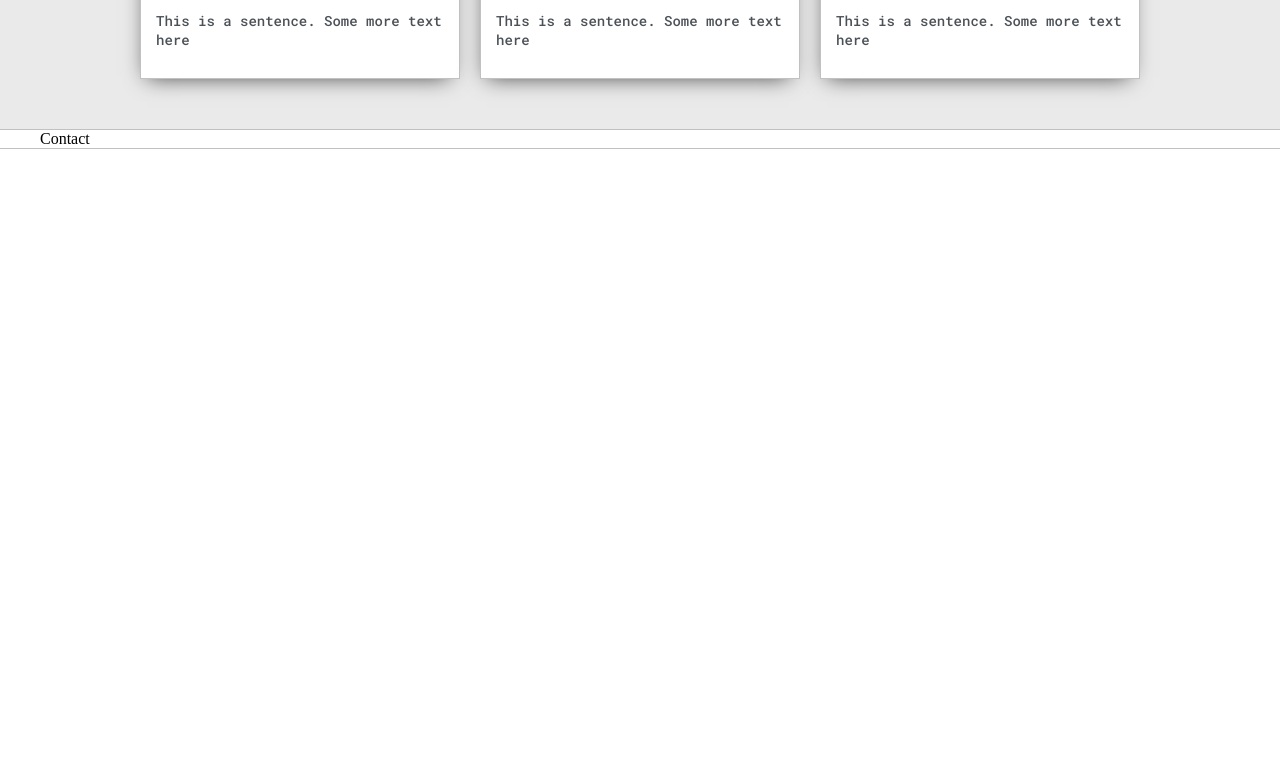
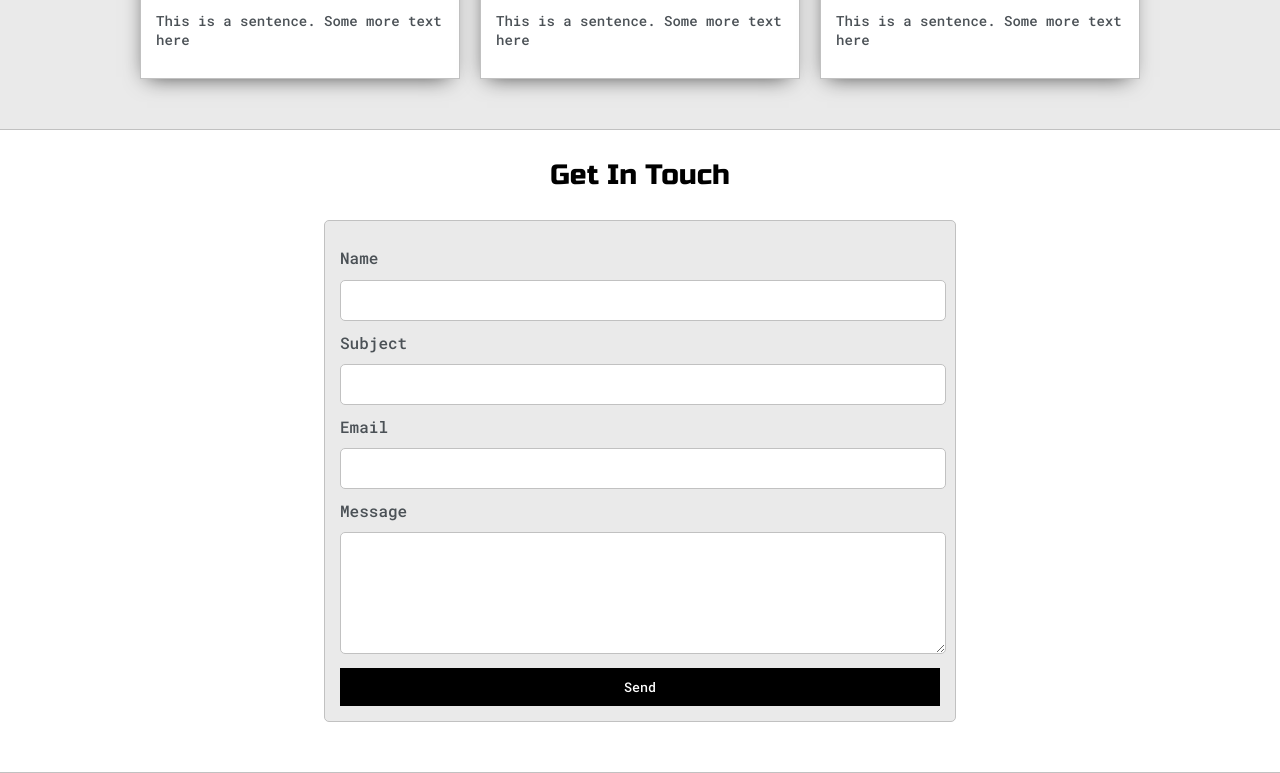
Before and after one commit to marvinw12/NewPortfolio, a plain HTML site: page index.html in a window 1280 px wide. Shown: the part 1588-2361 px from the top of the page. Before the commit the page ends 1737 px from the top, so only its background shows below. Drawn offline with Linux system fonts and the light colour scheme.

Commit message:
about page

```diff
--- a/index.html
+++ b/index.html
@@ -78,9 +78,12 @@
               Lorem ipsum dolor sit amet consectetur adipisicing elit. Non,
               quia!
             </p>
-          <hr>
+            <hr />
             <h4>Top Expertise</h4>
-          <p>Fullstack developer with primary focus in JavaScript + : <a target="_blank" href="#">Download Resume</a></p>
+            <p>
+              Fullstack developer with primary focus in JavaScript + :
+              <a target="_blank" href="#">Download Resume</a>
+            </p>
             <div id="skills">
               <ul>
                 <li>Java</li>
@@ -99,7 +102,7 @@
             </div>
           </div>
           <div class="social-links">
-            <img id="social_img" src="images/twitpic.png" alt="">
+            <img id="social_img" src="images/twitpic.png" alt="" />
             <h3>Follow Me on Twitter</h3>
             <a target="_blank" href="#">@MarvinW12</a>
           </div>
@@ -108,34 +111,62 @@
     </section>
     <section class="s1">
       <div class="main-container">
-          <h3 style="text-align: center;">My Projects</h3>
+        <h3 style="text-align: center">My Projects</h3>
         <div class="post-wrapper">
+          <div>
             <div class="post">
-                <img class="thumbnail"src="images/MarvinW.jpg" alt="">
+              <img class="thumbnail" src="images/MarvinW.jpg" alt="" />
               <div class="post-preview">
                 <h6 class="post-title">Post Title</h6>
-                    <p class="post-intro">This is a sentence. Some more text here</p>
+                <p class="post-intro">
+                  This is a sentence. Some more text here
+                </p>
               </div>
             </div>
+          </div>
+          <div>
             <div class="post">
-                <img class="thumbnail"src="images/MarvinW.jpg" alt="">
+              <img class="thumbnail" src="images/MarvinW.jpg" alt="" />
               <div class="post-preview">
                 <h6 class="post-title">Post Title</h6>
-                    <p class="post-intro">This is a sentence. Some more text here</p>
+                <p class="post-intro">
+                  This is a sentence. Some more text here
+                </p>
               </div>
             </div>
+          </div>
+          <div>
             <div class="post">
-                <img class="thumbnail"src="images/MarvinW.jpg" alt="">
+              <img class="thumbnail" src="images/MarvinW.jpg" alt="" />
               <div class="post-preview">
                 <h6 class="post-title">Post Title</h6>
-                    <p class="post-intro">This is a sentence. Some more text here</p>
+                <p class="post-intro">
+                  This is a sentence. Some more text here
+                </p>
+              </div>
             </div>
           </div>
         </div>
       </div>
     </section>
     <section class="s2">
-      <div class="main-container">Contact</div>
+      <div class="main-container">
+        <h3 style="text-align: center">Get In Touch</h3>
+        <form id="contact-form">
+          <label>Name</label>
+          <input class="input-field" type="text" name="name" />
+
+          <label>Subject</label>
+          <input class="input-field" type="text" name="subject">
+
+          <label>Email</label>
+          <input class="input-field" type="text" name="email">
+
+          <label>Message</label>
+          <textarea class="input-field" name="message"></textarea>
+          <input id="submit-btn" type="submit" value="Send" />
+        </form>
+      </div>
     </section>
   </body>
 </html>
--- a/styles.css
+++ b/styles.css
@@ -338,6 +338,47 @@ h6 {
     font-size: 14px;
 }
 
+#contact-form{
+	display: block;
+	max-width: 600px;
+	margin: 0 auto;
+	border: 1px solid var(--borderColor);
+	padding: 15px;
+	border-radius: 5px;
+	background-color: var(--mainColor);
+	margin-bottom: 50px;
+
+}
+
+#contact-form label{
+	line-height: 2.7em;
+}
+
+#contact-form textarea{
+	min-height: 100px;
+	font-size: 14px;
+}
+
+.input-field{
+	width: 100%;
+	padding-top: 10px;
+	padding-bottom:10px;
+	background-color: var(--secondaryColor);
+	border-radius: 5px;
+	border:1px solid var(--borderColor);
+	font-size: 14px;
+}
+
+#submit-btn{
+	margin-top: 10px;
+	width: 100%;
+	padding-top: 10px;
+	padding-bottom:10px;
+	color: #fff;
+	background-color: var(--buttonColor);
+	border:none;
+}
+
 @media screen and (max-width: 1200px) {
   .main-container {
     width: 95%;
```
Also changed, not shown: 1 other file. Lines whose indentation alone changed are shown as unchanged.
